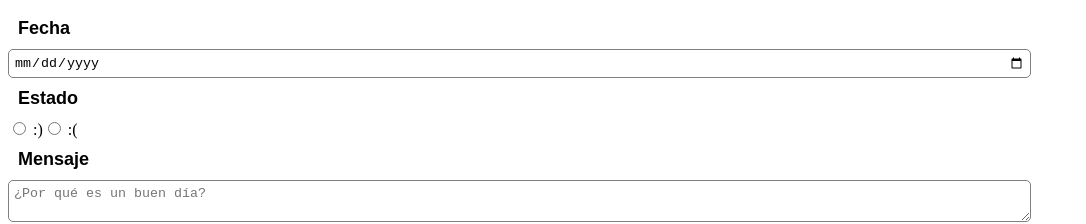
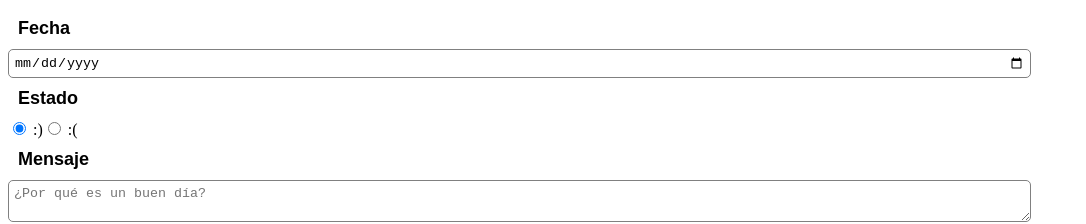
Before and after one commit to Adalab/clarke-fc-life-calendar-crisgalasanchez, a React (Create React App) app: page /#/editor in a window 1280 px wide. Shown: the top 224 px of the page, without its empty margins (0-1086 px from the left). Built offline with nearby package versions, Linux system fonts and the light colour scheme.

Commit message:
title and warning

```diff
--- a/public/index.html
+++ b/public/index.html
@@ -19,7 +19,7 @@
       work correctly both with client-side routing and a non-root public URL.
       Learn how to configure a non-root public URL by running `npm run build`.
     -->
-    <title>React App</title>
+    <title>Life Calendar</title>
   </head>
   <body>
     <noscript>
--- a/src/components/Editor.js
+++ b/src/components/Editor.js
@@ -46,17 +46,17 @@ class Editor extends Component {
       <div className="editor">
          <form>
             <div className="day" >
-              <label for="calendary">Fecha</label>
+              <label htmlFor="calendary">Fecha</label>
               <input className="input" type="date" name="date" id="calendary" required="true" />
               <p className="error disabled">Debe introducir una fecha</p>
             </div>
             <div>
               <label>Estado</label>
-              <input className="selected" type="radio" name="face" value="good" onClick={this.disabledMessage} onChange={this.props.handleOnClickMood} /> :)
+              <input className="selected" type="radio" name="face" value="good" onClick={this.disabledMessage} onChange={this.props.handleOnClickMood} checked/> :)
               <input className="selected" type="radio" name="face" value="bad" onClick={this.disabledMessage} onChange={this.props.handleOnClickMood} /> :(
             </div>
             <div>
-              <label for="message">Mensaje</label>
+              <label htmlFor="message">Mensaje</label>
               <textarea className="input" name="message" id="message" rows="2"  cols="30"  placeholder="¿Por qué es un buen día?" onChange={this.props.handleOnChangeMsg} ></textarea>
             </div>
             <div className="editor__buttons">
```
